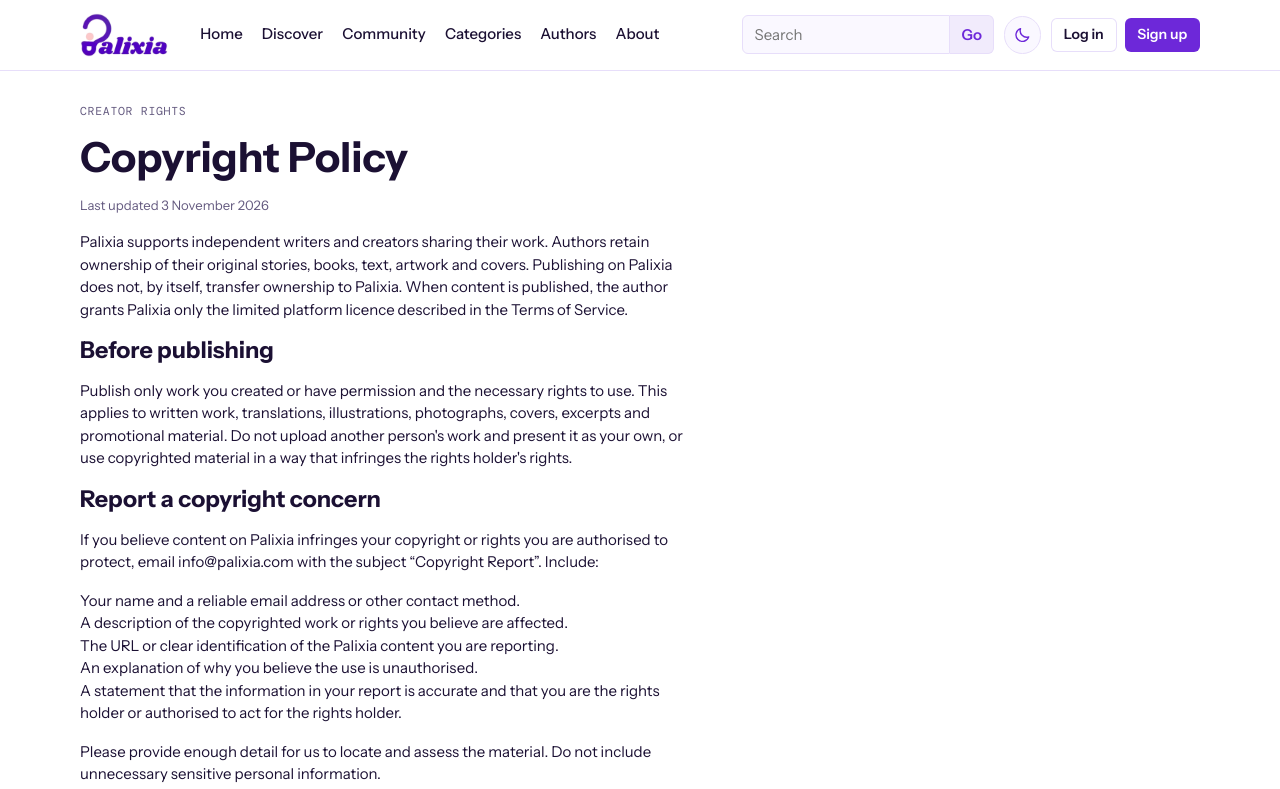
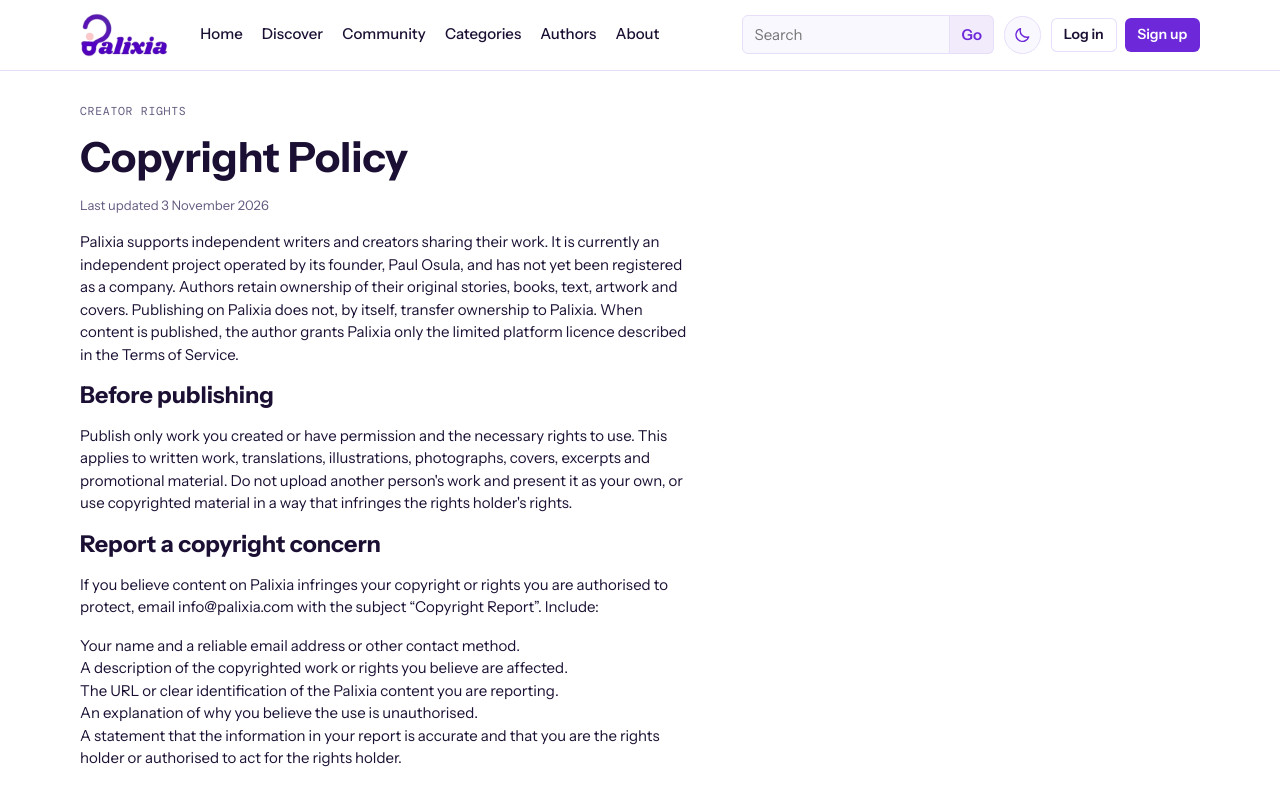
Before and after one commit to palixaentertainment-sketch/palixa-site, a Next.js app: page /copyright in a window 1280 px wide. Shown: the top 789 px of the page. Built offline with nearby package versions, Linux system fonts and the light colour scheme; no server answers; the database is empty.

Commit message:
Clarify Palixia is not yet registered

```diff
--- a/app/copyright/page.js
+++ b/app/copyright/page.js
@@ -9,7 +9,7 @@ export default function CopyrightPolicy() {
       <p className="mono">CREATOR RIGHTS</p>
       <h1 className="h1">Copyright Policy</h1>
       <p className="fine">Last updated 3 November 2026</p>
-      <p>Palixia supports independent writers and creators sharing their work. Authors retain ownership of their original stories, books, text, artwork and covers. Publishing on Palixia does not, by itself, transfer ownership to Palixia. When content is published, the author grants Palixia only the limited platform licence described in the <a href="/terms">Terms of Service</a>.</p>
+      <p>Palixia supports independent writers and creators sharing their work. It is currently an independent project operated by its founder, Paul Osula, and has not yet been registered as a company. Authors retain ownership of their original stories, books, text, artwork and covers. Publishing on Palixia does not, by itself, transfer ownership to Palixia. When content is published, the author grants Palixia only the limited platform licence described in the <a href="/terms">Terms of Service</a>.</p>
 
       <h2 className="h2">Before publishing</h2>
       <p>Publish only work you created or have permission and the necessary rights to use. This applies to written work, translations, illustrations, photographs, covers, excerpts and promotional material. Do not upload another person's work and present it as your own, or use copyrighted material in a way that infringes the rights holder's rights.</p>
```
